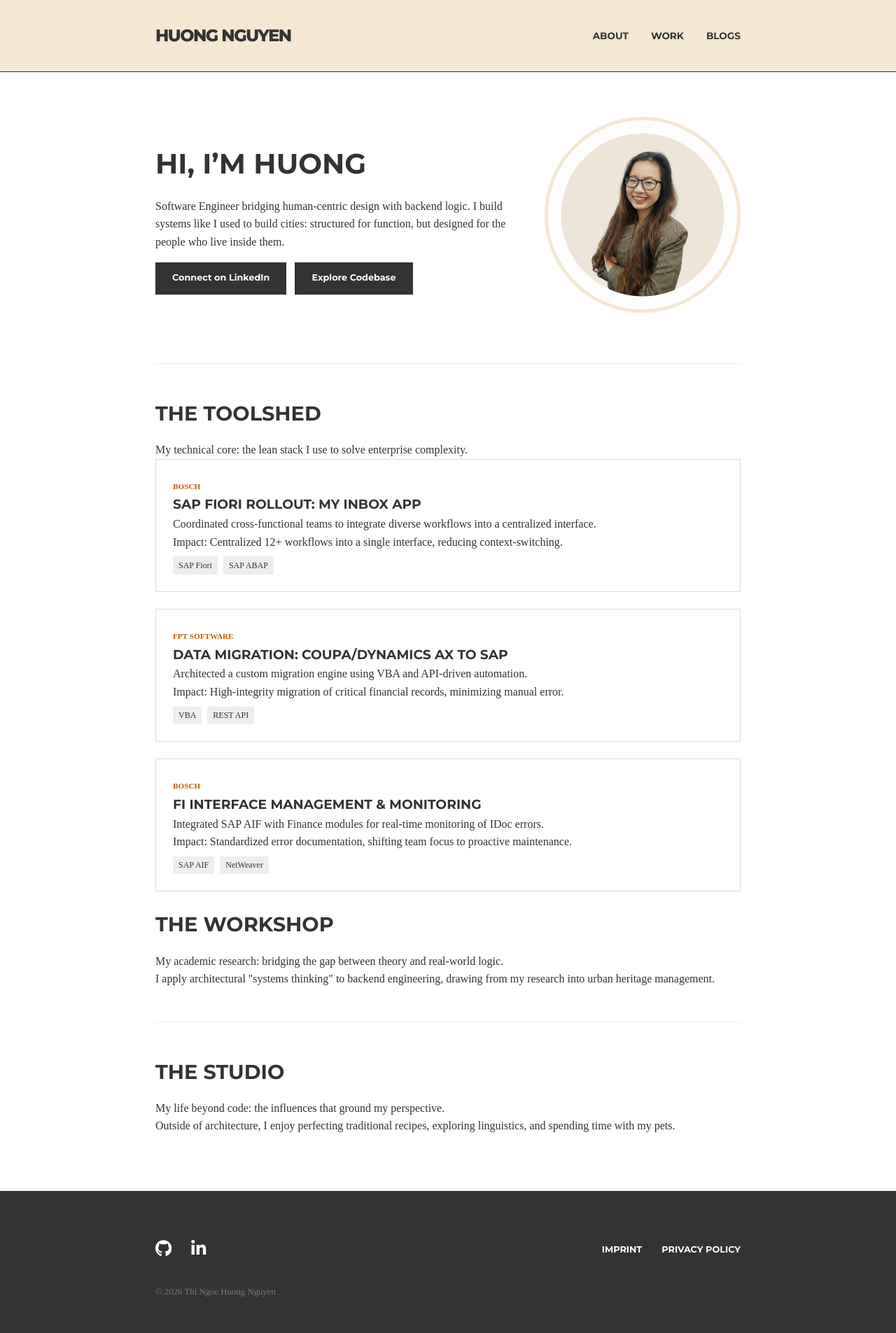
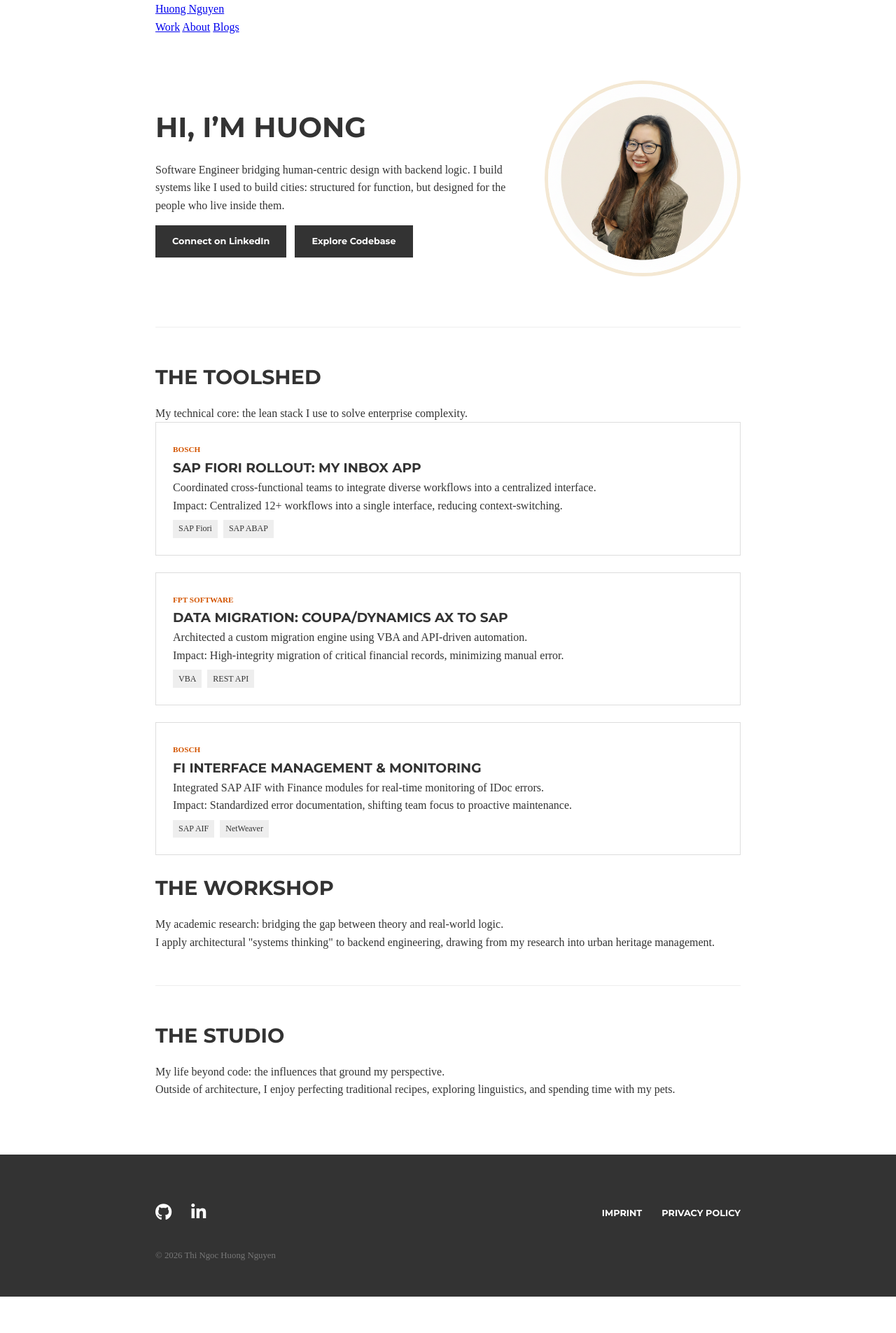
Before and after one commit to huongntn/portfolio-website, a Jekyll site: the page built from index.html, in a window 1280 px wide. Shown: the whole page at 70% size. Built offline with Jekyll 4.4.1, drawn with Linux system fonts in a browser that asks for light colours; some web fonts are replaced; after the commit the page ends 1853 px from its top, so only the background shows below that.

Commit message:
Update header.html

```diff
--- a/_includes/header.html
+++ b/_includes/header.html
@@ -1,18 +1,9 @@
-<style>
-  /* Header specific CSS */
-  header { background-color: var(--menu-sand, #f4e8d3); border-bottom: 1px solid var(--text-main, #333); padding: 2rem 0; }
-  .nav-wrapper { display: flex; justify-content: space-between; align-items: center; }
-  .logo { font-family: var(--font-headers, sans-serif); font-weight: 800; font-size: 1.5rem; color: var(--text-main, #333); text-decoration: none; text-transform: uppercase; letter-spacing: -1.5px; }
-  .nav-links a { font-family: var(--font-headers, sans-serif); color: var(--text-main, #333); text-decoration: none; font-weight: 700; text-transform: uppercase; font-size: 0.85rem; margin-left: 1.75rem; transition: color 0.15s; }
-  .nav-links a:hover { color: var(--brand-orange, #ff9900); }
-</style>
-
 <header>
   <div class="container nav-wrapper">
     <a href="{{ '/' | relative_url }}" class="logo">Huong Nguyen</a>
     <nav class="nav-links">
+      <a href="{{ '/#toolshed' | relative_url }}">Work</a>
       <a href="{{ '/about/' | relative_url }}">About</a>
-      <a href="{{ '/#toolshed' | relative_url }}">Work</a>
       <a href="{{ '/blogs/' | relative_url }}">Blogs</a>
     </nav>
   </div>
```
